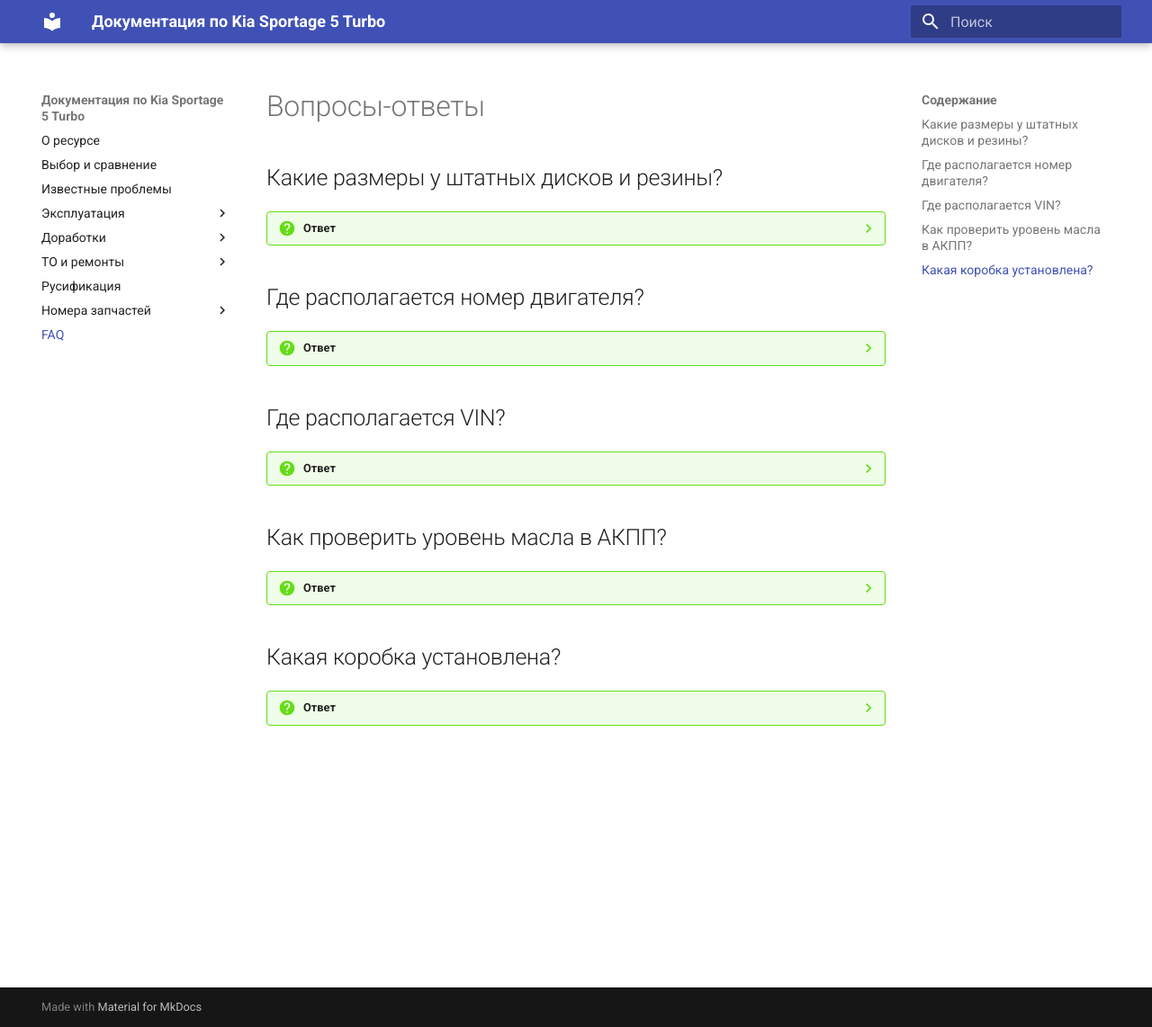
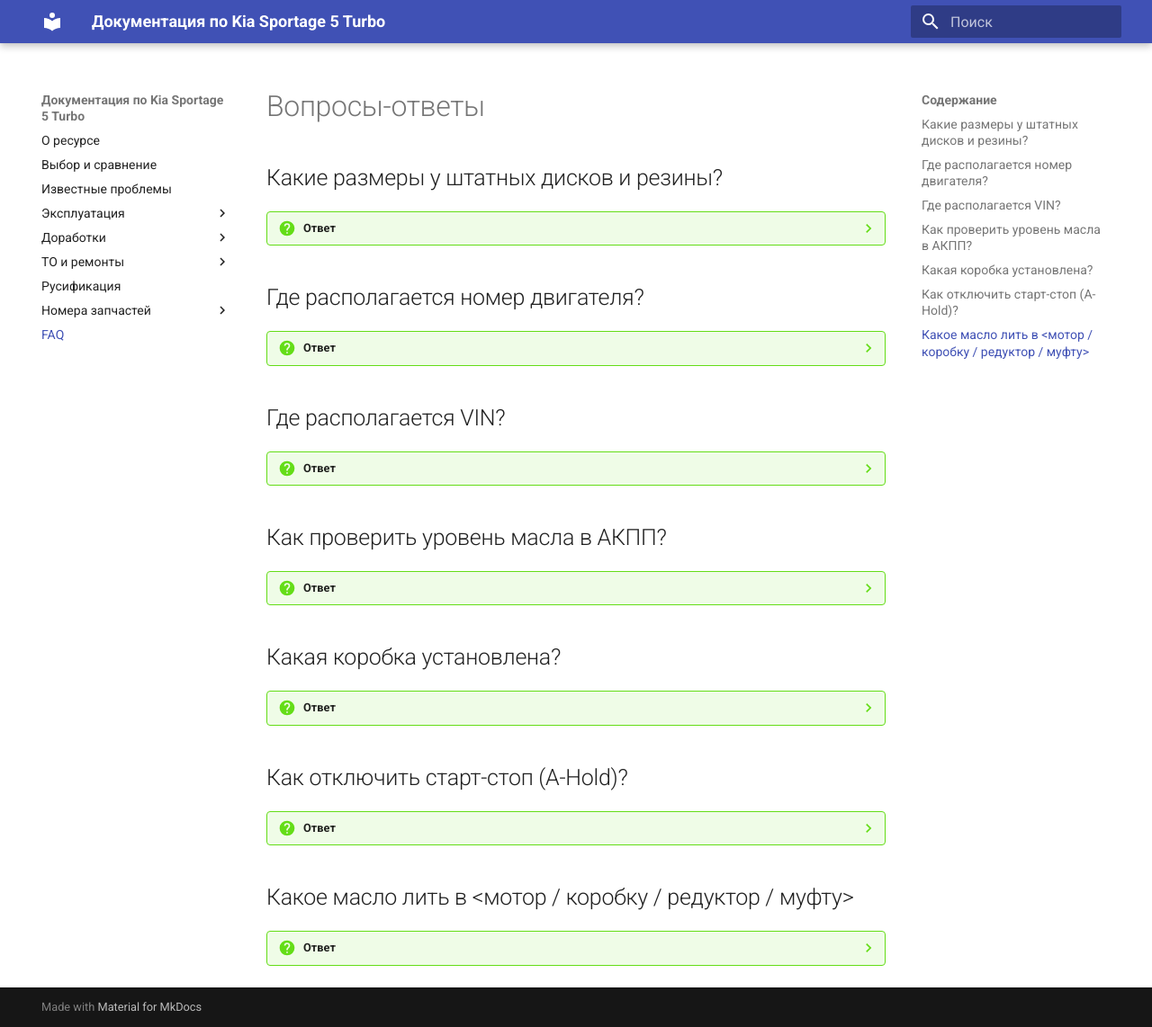
Before and after one commit to kia-sportage-docs/kia-sport5-docs, an MkDocs documentation site: the page built from docs/faq.md, in a window 1280 px wide and 1142 px high. Shown: the whole window at 90% size. Built offline with MkDocs 1.6.1 and Material for MkDocs 9.7.7, drawn with Linux system fonts in a browser that asks for light colours.

Commit message:
дополнил faq

```diff
--- a/docs/faq.md
+++ b/docs/faq.md
@@ -56,3 +56,12 @@
 ## Какая коробка установлена?
 ??? question "Ответ"
     8-и ступенчатый автомат
+
+## Как отключить старт-стоп (A-Hold)?
+??? question "Ответ"
+    [Почитать об этот тут](improvement/start-stop-off.md)
+
+## Какое масло лить в <мотор / коробку / редуктор / муфту>
+
+??? question "Ответ"
+    [Все о масле](service/oil.md)
--- a/docs/improvement/start-stop-off.md
+++ b/docs/improvement/start-stop-off.md
@@ -1,4 +1,4 @@
-# Отключение функции старт/стоп
+# Отключение функции старт/стоп (A-Hold)
 
 Для отключения данной функции есть 2 метода:
 
```
Also changed, not shown: docs/car_alarm/pandora.md (added, +35 -0 lines), docs/car_alarm/pandora_smart_home.md (added, +3 -0 lines), docs/car_alarm/starline.md (added, +5 -0 lines).
